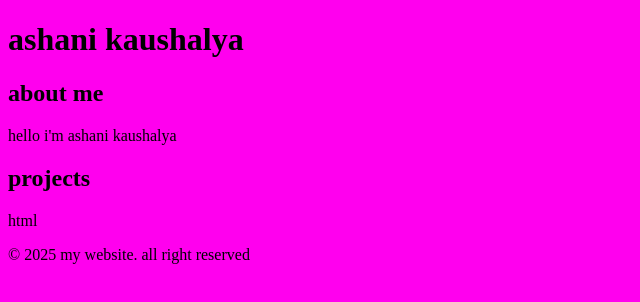
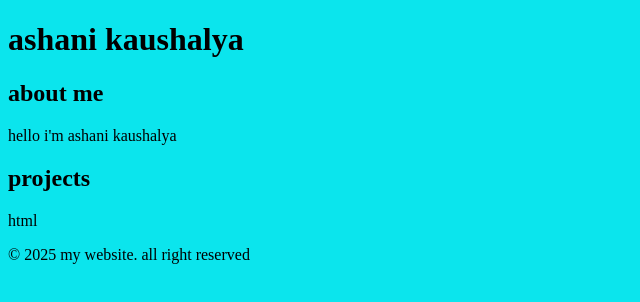
Before and after one commit to gwu-bhbt-2022-45-stack/ashani-kaushalya, a plain HTML site: page index.html in a window 1280 px wide. Shown: the whole page, without its empty margins (0-640 px from the left). Drawn offline with Linux system fonts and the light colour scheme.

Commit message:
Update main.css

```diff
--- a/styles/main.css
+++ b/styles/main.css
@@ -1,3 +1,3 @@
 body{
-    background-color: rgb(255, 0, 238);
+    background-color: rgb(11, 229, 237);
 }
```
